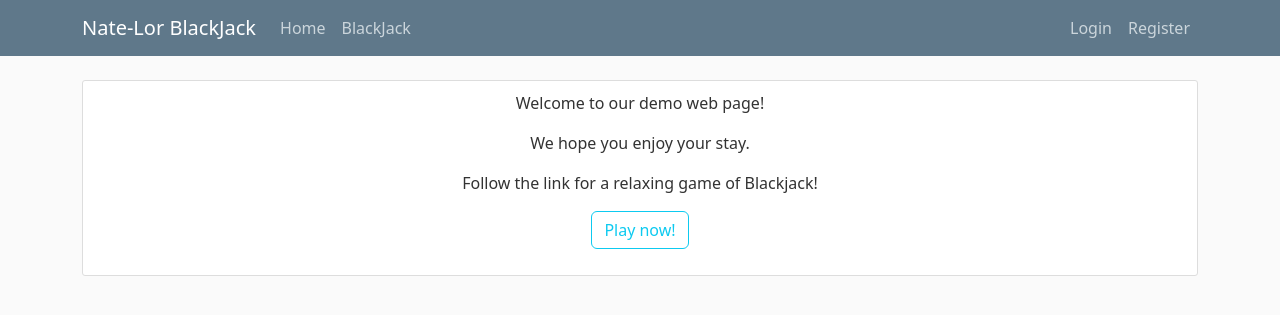
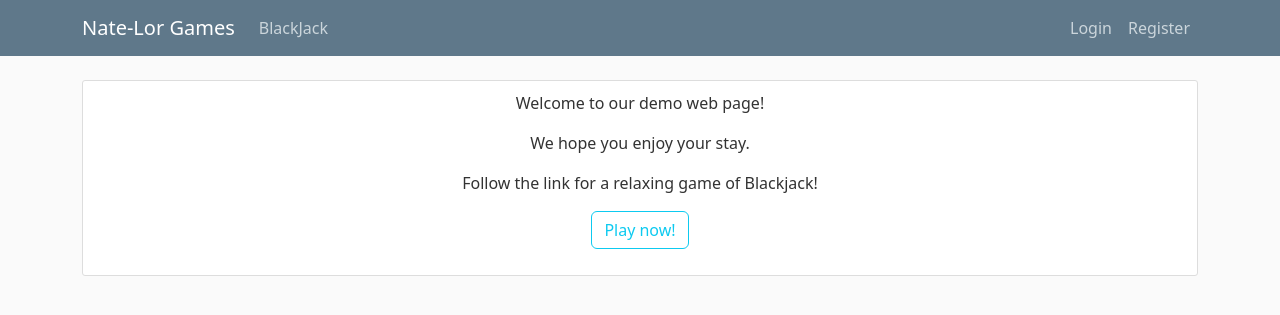
Before and after one commit to nherbert25/cards, a Flask app: page /home in a window 1280 px wide. Shown: the top 315 px of the page. Run offline with Flask 3, Linux system fonts and the light colour scheme; some libraries are stand-ins or nearby versions.

Commit message:
remove home nav node and change logo to redirect to home page

```diff
--- a/cards/templates/layout.html
+++ b/cards/templates/layout.html
@@ -18,7 +18,7 @@
     <nav class="navbar navbar-expand-md navbar-dark bg-steel fixed-top">
         <div class="container">
             <!-- Navbar Logo Button -->
-            <a class="navbar-brand mr-4" href="/blackjack">Nate-Lor BlackJack</a>
+            <a class="navbar-brand mr-4" href="{{ url_for('home') }}">Nate-Lor Games</a>
             <button class="navbar-toggler" type="button" data-toggle="collapse" data-target="#navbarToggle"
                     aria-controls="navbarToggle" aria-expanded="false" aria-label="Toggle navigation">
                 <span class="navbar-toggler-icon"></span>
@@ -26,7 +26,6 @@
             <div class="collapse navbar-collapse" id="navbarToggle">
                 <!-- Navbar Left Side -->
                 <div class="navbar-nav mr-auto">
-                    <a class="nav-item nav-link" href="{{ url_for('home') }}">Home</a>
                     <a class="nav-item nav-link" href="{{ url_for('blackjack.blackjack') }}">BlackJack</a>
                 </div>
                 <!-- Navbar Right Side -->
```
